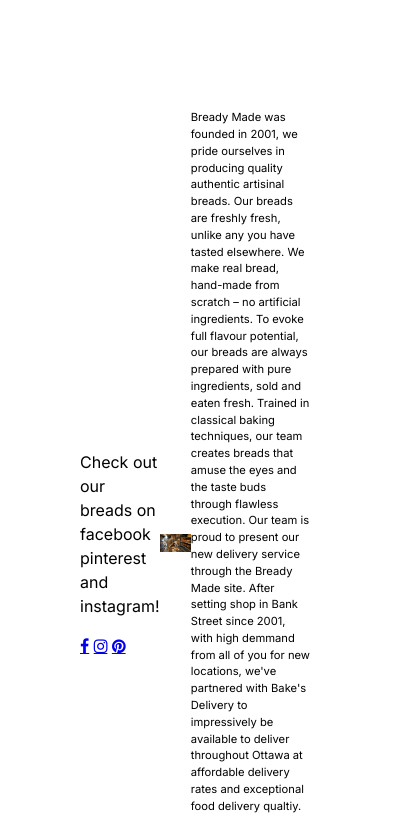
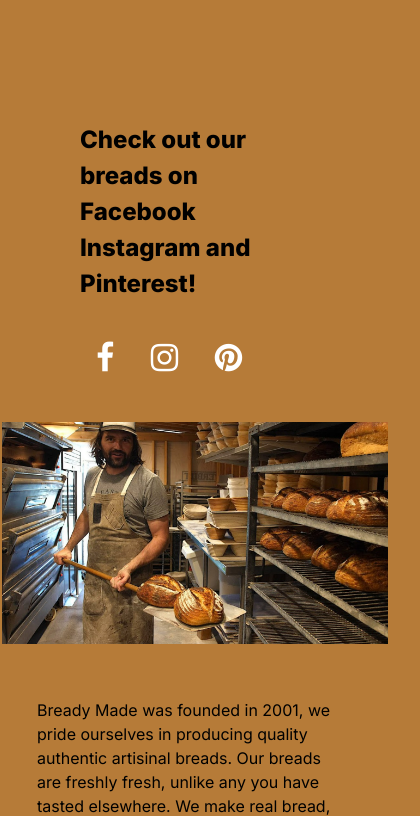
Before and after one commit to Serena2132/bready-made-site, a plain HTML site: page about.html in a window 390 px wide. Shown: the part 142-958 px from the top of the page, 420 px wide, since content can reach past the window. Drawn offline with Linux system fonts and the light colour scheme.

Commit message:
Add proper indentation and style hamburger

```diff
--- a/about.html
+++ b/about.html
@@ -1,5 +1,5 @@
 <!DOCTYPE html>
-<html lang="en-ca">
+<html class="about" lang="en-ca">
 <head>
   <meta charset="utf-8">
   <title>Bready made about</title>
@@ -8,6 +8,7 @@
   <link rel="preconnect" href="https://fonts.googleapis.com">
   <link rel="preconnect" href="https://fonts.gstatic.com" crossorigin>
   <link href="https://fonts.googleapis.com/css2?family=Inter:wght@400;700;800;900&display=swap" rel="stylesheet">
+  <link href="https://fonts.googleapis.com/icon?family=Material+Icons+Outlined" rel="stylesheet">
   <link rel="stylesheet" href="https://cdnjs.cloudflare.com/ajax/libs/font-awesome/4.7.0/css/font-awesome.min.css">
 </head>
 
@@ -30,8 +31,8 @@
   </header>
 
   <div class="content">
-<section>
-    <p>Check out our breads on facebook pinterest and instagram!</p>
+    <section class="aboutcontacts">
+      <p>Check out our breads on Facebook Instagram and Pinterest!</p>
       <div class="contacts">
         <a href="#" class="fa fa-facebook"></a>
         <a href="#" class="fa fa-instagram"></a>
--- a/css/main.css
+++ b/css/main.css
@@ -98,6 +98,9 @@ label.nav-toggle-label {
   color: #fff;
   margin: 2rem;
   z-index: 999;
+  position: absolute;
+  top: 0;
+  right: 0;
 }
 
 
@@ -286,6 +289,14 @@ footer{
   padding: 1rem;
 }
 
+.contacts a{
+  text-decoration: none;
+  color: #fff;
+  font-size: 2em;
+  padding: 1rem;
+}
+
+
 small{
   padding-top: 2rem;
   color: #ffff;
@@ -315,12 +326,37 @@ margin-top: 10rem;
   padding: 5rem;
   display:flex;
   align-items: center;
+  justify-content: space-between;
 }
 
 .big-para{
   max-width: 20rem;
   font-size: 0.7rem;
 }
+
+
+.aboutcontacts p{
+  max-width: 20rem;
+  font-weight: 800;
+  font-size: 1.5rem;
+}
+
+.big-para p{
+  font-weight: 300;
+  font-size: 1rem;
+  min-width: 300px;
+  margin-right: 1rem;
+}
+
+.content img{
+  padding: 2rem;
+  min-width: 500px;
+}
+
+.about{
+  background-color: #B67B38;
+}
+
 
 @media screen and (min-width: 768px) {
   input.nav-toggle {
@@ -359,11 +395,16 @@ align-items: center;
     color: black;
     text-decoration: 3px #B67B38 underline;
   }
+
 }
 
 @media screen and (max-width: 768px) {
   .week{
     grid-template-columns: repeat(1, 1fr);
+  }
+
+  .content{
+    flex-direction: column;
   }
 
   nav ul{
@@ -377,13 +418,14 @@ align-items: center;
 
   nav ul li{
     margin: 2rem;
+    margin-right: 0;
   }
 
   nav ul li a{
     text-decoration: none;
     color: #fff;
     font-weight: 500;
-    padding: 1rem;
+    padding: 0.5rem;
     font-weight: 700;
 
   }
@@ -394,3 +436,10 @@ nav ul li{
     border-radius: 10px;
     text-decoration: 3px #B67B38 underline;
   }
+
+  .content img{
+    padding: 2rem;
+    min-width: 450px;
+  }
+
+}
```
Lines whose indentation alone changed are shown as unchanged.
